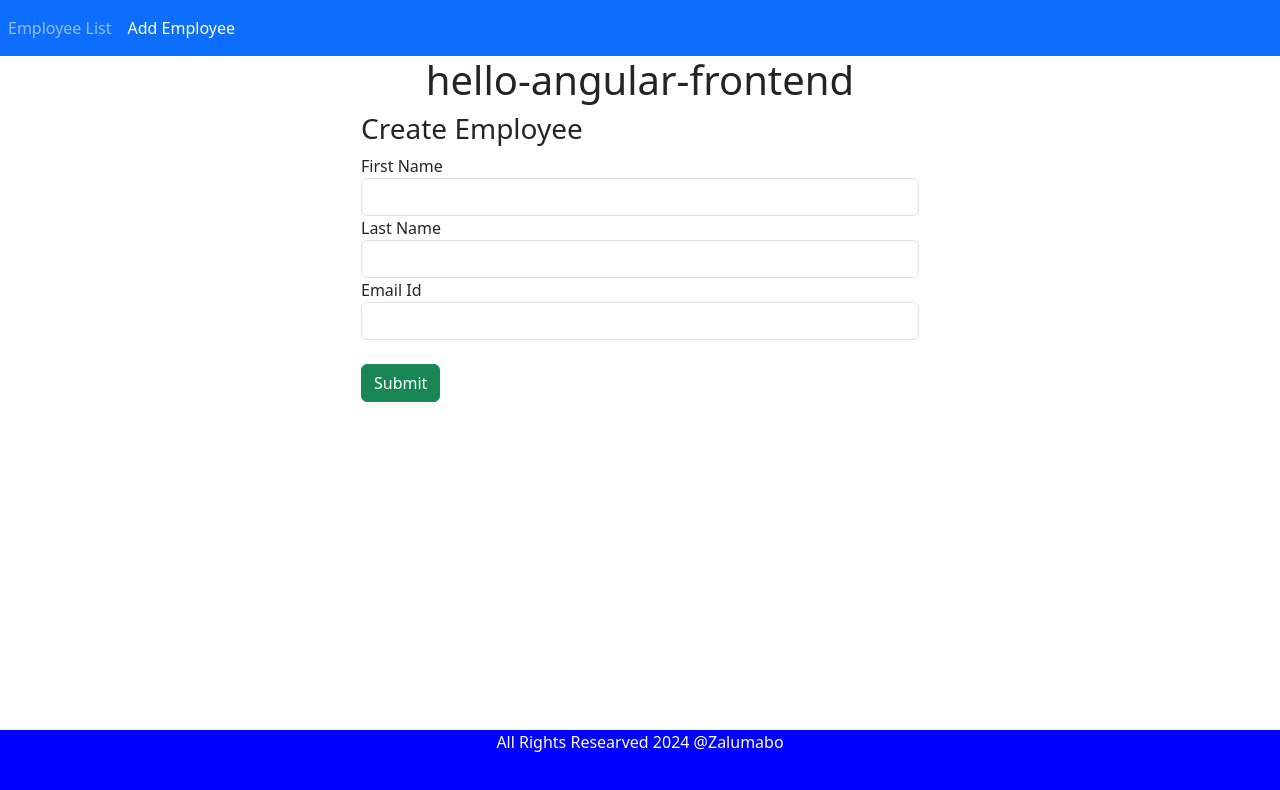
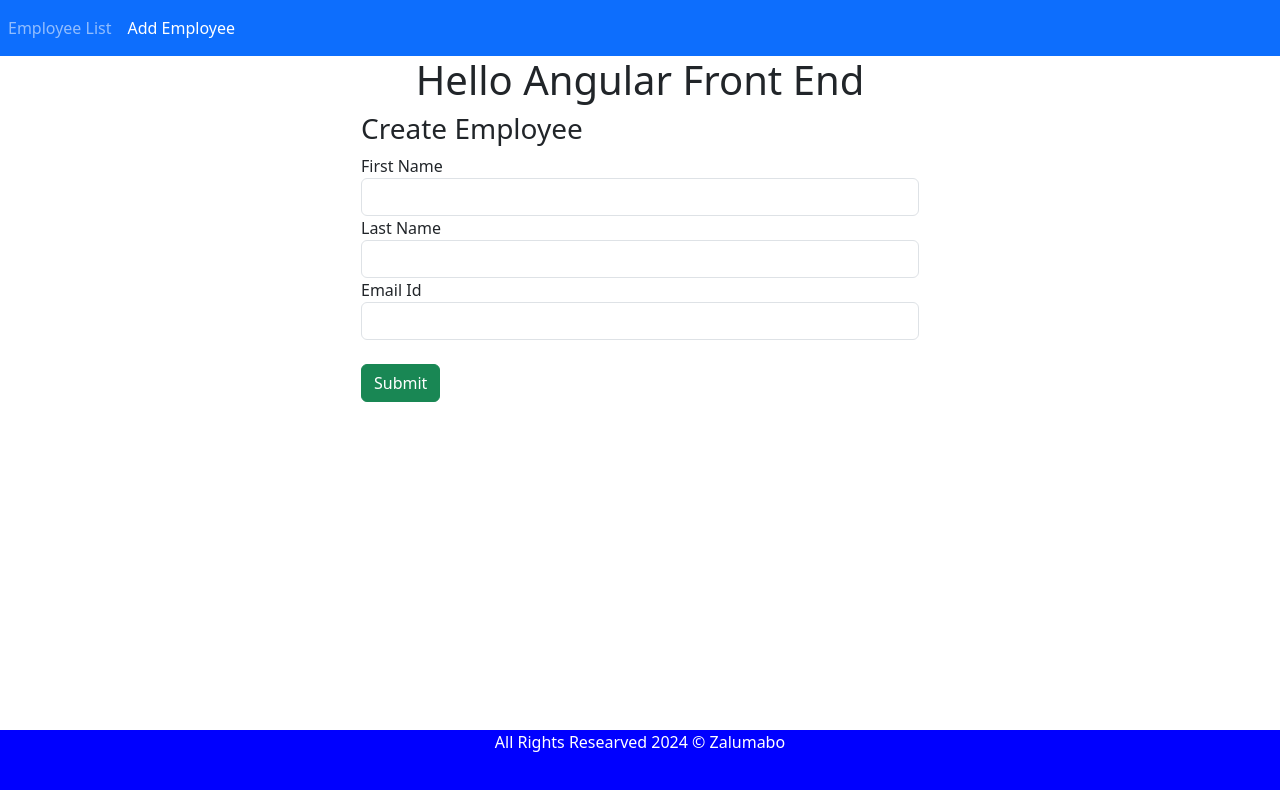
Before and after one commit to Lungsta/hello-angular-frontend, an Angular app: page /create-employee in a window 1280 px wide. Shown: the top 790 px of the page. Built offline with nearby package versions, Linux system fonts and the light colour scheme.

Commit message:
Title and copyright

```diff
--- a/src/app/app.component.html
+++ b/src/app/app.component.html
@@ -17,6 +17,6 @@
 
 <footer class="footer">
   <div class="container">
-    <span>All Rights Researved {{currentYear}} &#64;Zalumabo</span>
+    <span>All Rights Researved {{currentYear}} &copy; Zalumabo</span>
   </div>
 </footer>
--- a/src/app/app.component.ts
+++ b/src/app/app.component.ts
@@ -12,6 +12,6 @@ import { CreateEmployeeComponent } from './create-employee/create-employee.compo
   styleUrl: './app.component.css'
 })
 export class AppComponent {
-  title = 'hello-angular-frontend';
+  title = 'Hello Angular Front End';
   currentYear: number = new Date().getFullYear();
 }
--- a/src/app/create-employee/create-employee.component.ts
+++ b/src/app/create-employee/create-employee.component.ts
@@ -27,7 +27,7 @@ export class CreateEmployeeComponent {
   }
 
   goToEmployeeList(){
-    (<any>this.router).navigate(['/employees']);
+    this.router.navigate(['/employees']);
   }
   onSubmit() {
     console.log(this.employee);
```
